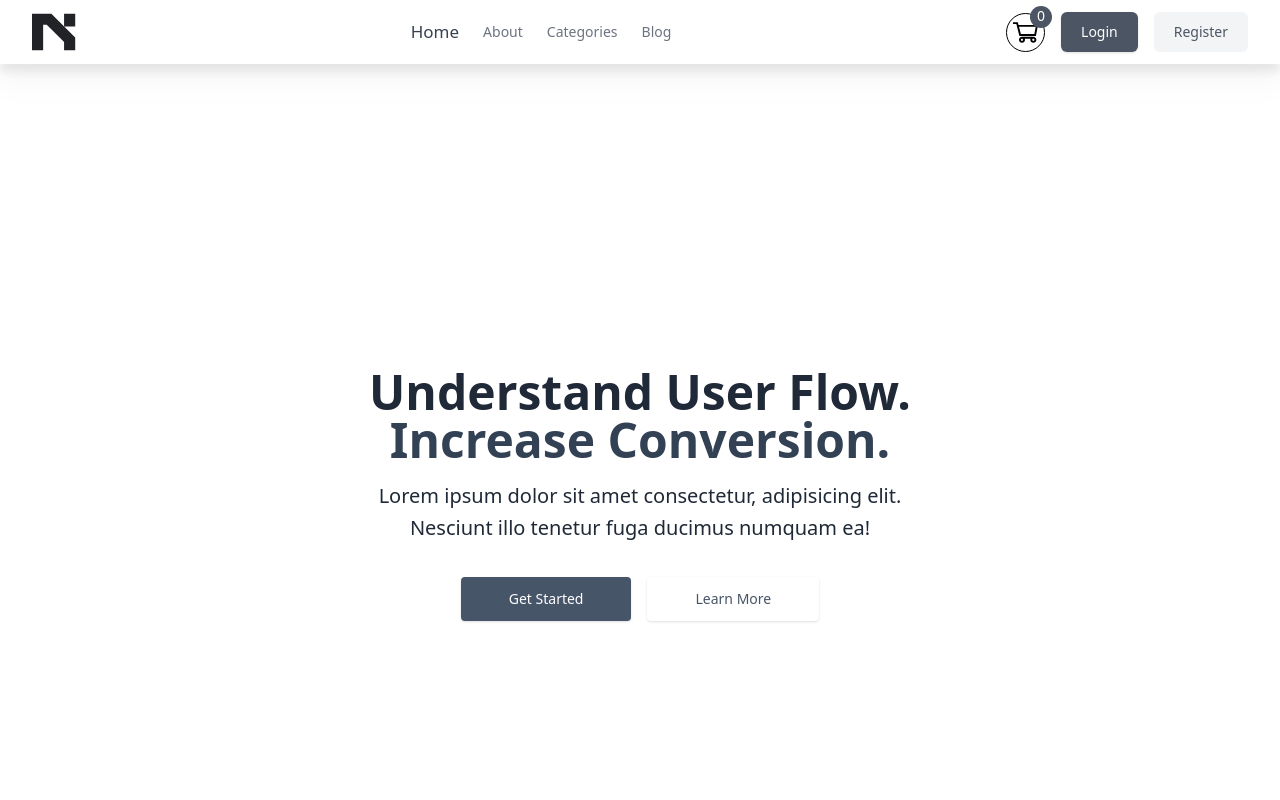
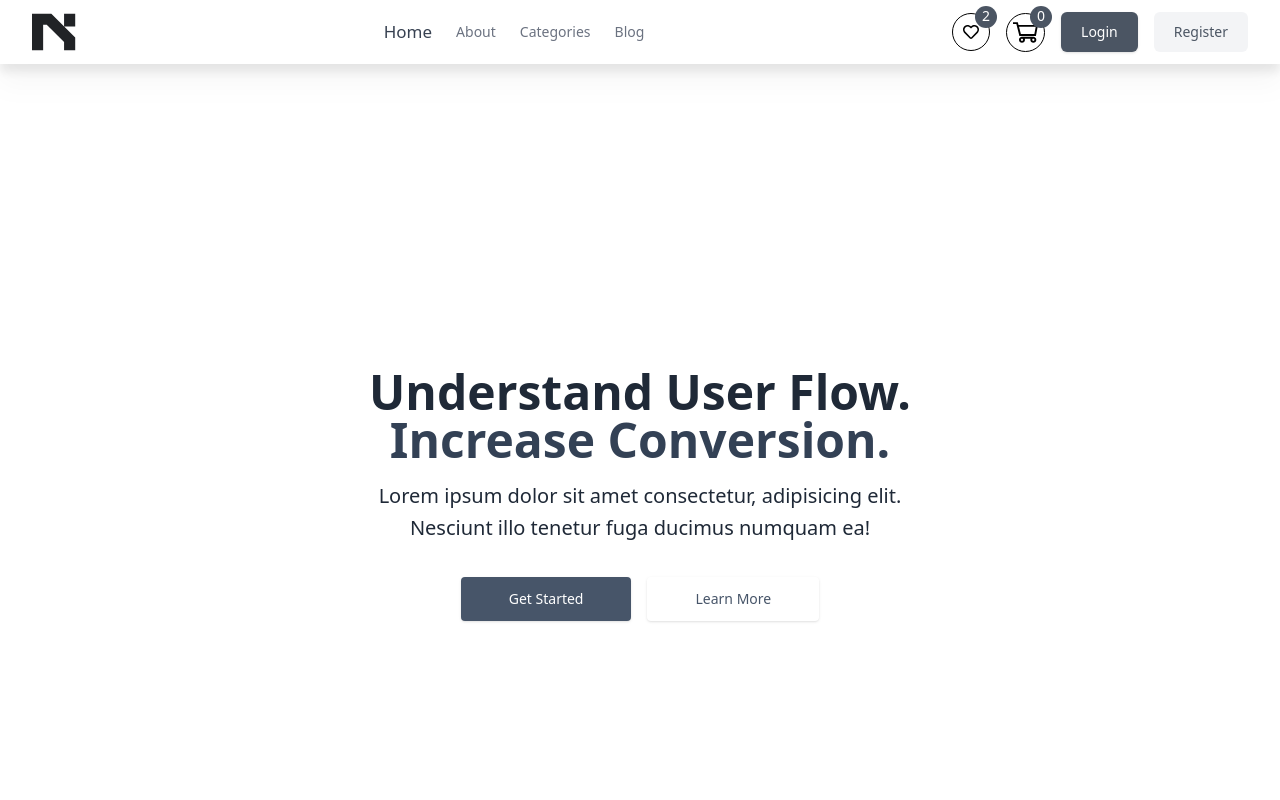
Before and after one commit to marwan562/e-commerce_front-end, a React (Vite) app: page / in a window 1280 px wide. Shown: the top 800 px of the page. Built offline with nearby package versions, Linux system fonts and the light colour scheme.

Commit message:
headerWishList

```diff
--- a/src/assets/Svg/WishListSvg.tsx
+++ b/src/assets/Svg/WishListSvg.tsx
@@ -1,4 +1,3 @@
-
 const WishListSvg = () => {
   return (
     <svg
--- /dev/null
+++ b/src/components/E-Commerce/HeaderWishList/HeaderWishList.tsx
@@ -0,0 +1,20 @@
+import { FaRegHeart } from "react-icons/fa";
+
+const HeaderWishList = () => {
+  return (
+    <button className="  border rounded-full p-2 border-black items-center text-center    relative">
+      <div
+        className={`
+      ease-in bg-gray-600 text-white w-[22px] h-[22px]  -top-2  -right-2 text-sm  text-center rounded-full absolute`}
+      >
+        2
+      </div>
+
+      <div className="p-[2px]">
+        <FaRegHeart color="black"  />
+      </div>
+    </button>
+  );
+};
+
+export default HeaderWishList;
--- a/src/components/common/Header/Header.tsx
+++ b/src/components/common/Header/Header.tsx
@@ -6,6 +6,7 @@ import HeaderBasket from "@componenets/E-Commerce/HeaderBasket/HeaderBasket";
 import { NavLink } from "react-router-dom";
 import { handleActiveLogin, handleActiveRegister, handleStyleActive } from ".";
 import CartMenu from "./CartMenu/CartMenu";
+import HeaderWishList from "@componenets/E-Commerce/HeaderWishList/HeaderWishList";
 
 const Header = () => {
   const [showMenu, setShowMenu] = useState<boolean>(false);
@@ -57,13 +58,17 @@ const Header = () => {
           </div>
 
           <div className="flex items-center gap-4 ">
+            {/* Wish List */}
+            <HeaderWishList/>
+            {/* Cart Menu */}
             {!showCart && <CartMenu handleShowCart={handleShowCart} />}
             <HeaderBasket handleShowCart={handleShowCart} />
+            {/* Login */}
             <div className="sm:flex sm:gap-4">
               <NavLink to={"/login"} className={handleActiveLogin}>
                 Login
               </NavLink>
-
+              {/* register */}
               <div className="hidden sm:flex">
                 <NavLink to={"/register"} className={handleActiveRegister}>
                   Register
```
